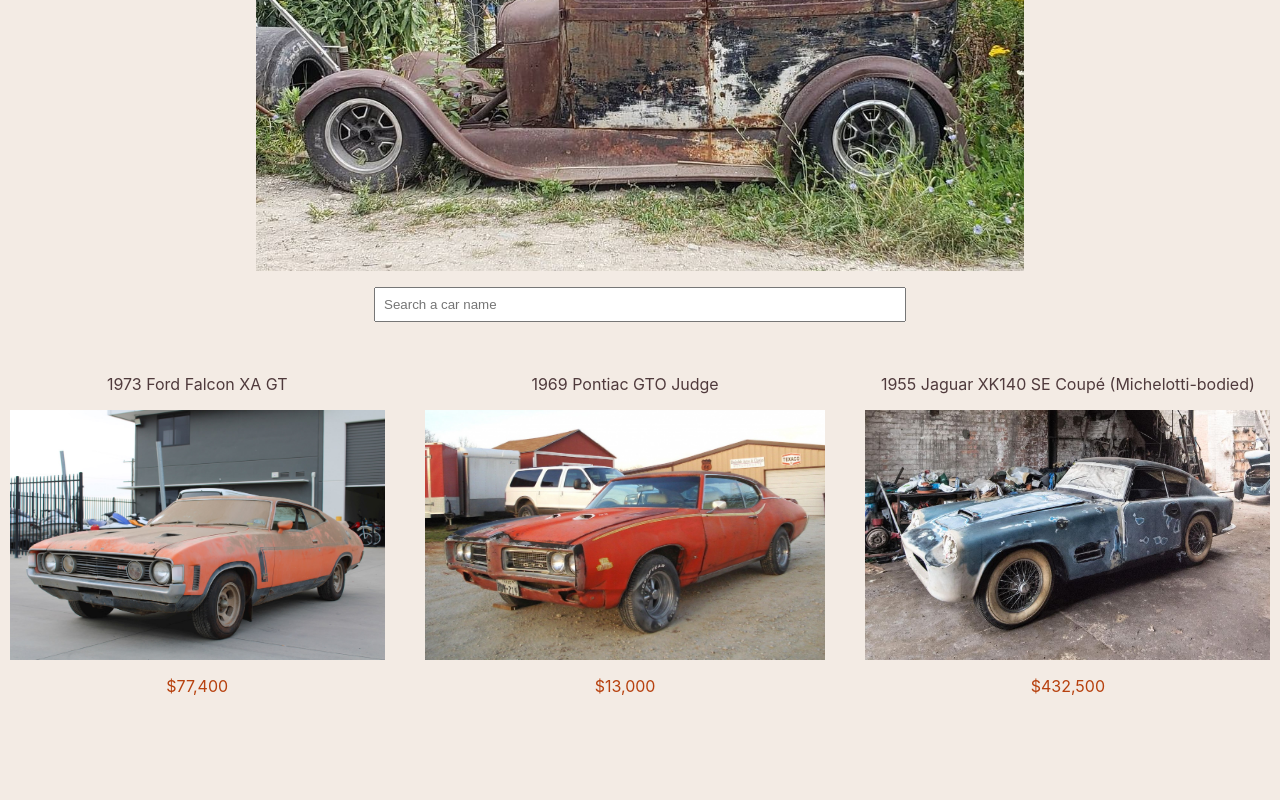
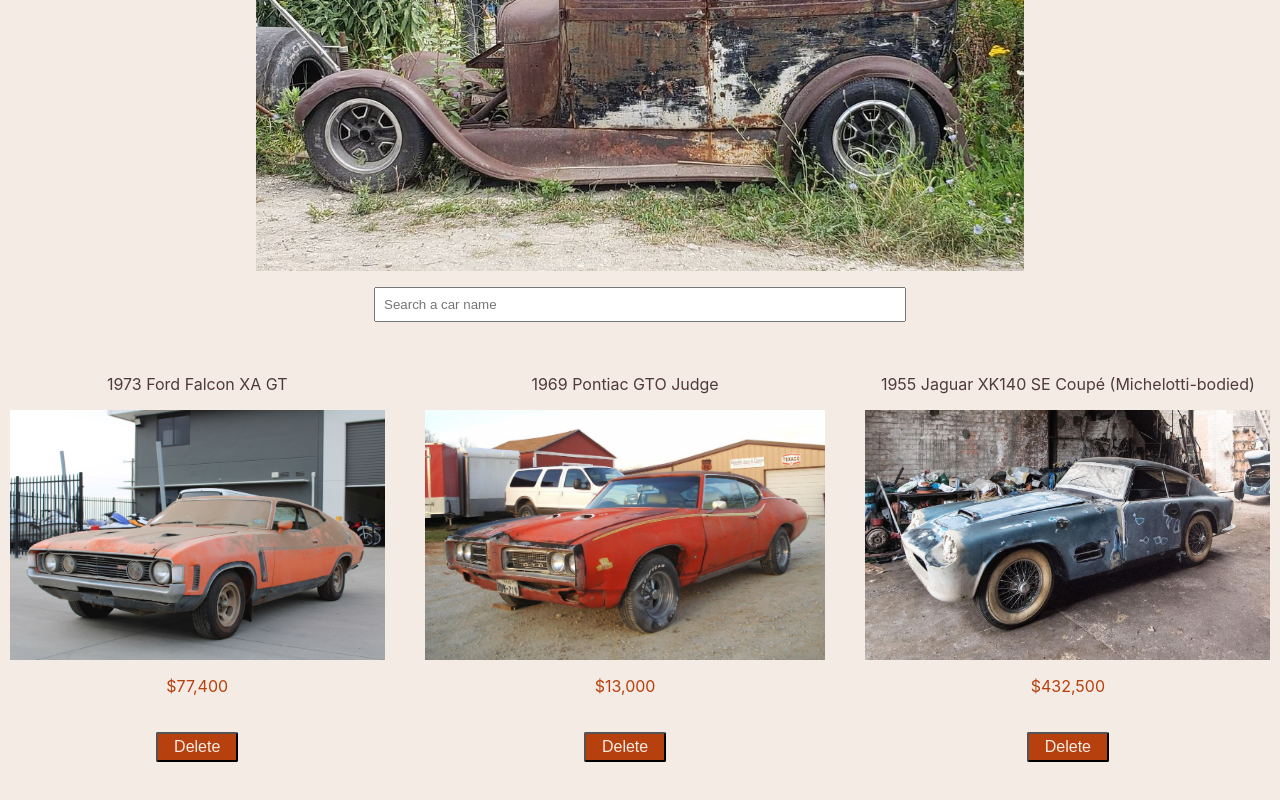
Before and after one commit to A-Abdeen/rust-shop, a React (Create React App) app: page / in a window 1280 px wide. Shown: the part 498-1298 px from the top of the page. Before the commit the page ends 1230 px from the top, so only its background shows below. Built offline with nearby package versions, Linux system fonts and the light colour scheme.

Commit message:
delete button both detail and list view

```diff
--- a/src/App.js
+++ b/src/App.js
@@ -4,6 +4,7 @@
 import CarYard from "./components/CarYard.js";
 import Home from "./components/Home.js";
 import CarDetail from "./components/CarDetail.js";
+import cars from "./cars.js";
 
 const theme = {
   dark: {
@@ -20,6 +21,7 @@
 
 function App() {
   const [currentTheme, setCurrentTheme] = useState("light");
+  const [_cars, setCars] = useState(cars);
   const [car, setCar] = useState(null);
   const toggleTheme = () =>
     setCurrentTheme(currentTheme === "light" ? "dark" : "light");
@@ -28,10 +30,15 @@
     else return "Too dark?";
   };
 
+  const deleteCar = (carId) => {
+    const availableCars = _cars.filter((car) => car.id !== carId);
+    setCars(availableCars);
+  };
+
   const display = car ? (
-    <CarDetail car={car} setCar={setCar} />
+    <CarDetail car={car} setCar={setCar} deleteCar={deleteCar} />
   ) : (
-    <CarYard setCar={setCar} />
+    <CarYard cars={_cars} setCar={setCar} deleteCar={deleteCar} />
   );
 
   return (
--- a/src/components/Car.js
+++ b/src/components/Car.js
@@ -1,13 +1,20 @@
 import React from "react";
 import { CarWrapper } from "../styles.js";
+import DeleteButton from "./DeleteButton";
 
 const Car = (props) => {
   const car = props.car;
+
   return (
     <CarWrapper>
       <p>{car.name}</p>
       <img alt={car.name} src={car.image} onClick={() => props.setCar(car)} />
       <p className="car-price"> ${car.price}</p>
+      <DeleteButton
+        deleteCar={props.deleteCar}
+        car={car}
+        setCar={props.setCar}
+      />
     </CarWrapper>
   );
 };
--- a/src/components/CarDetail.js
+++ b/src/components/CarDetail.js
@@ -1,5 +1,6 @@
 import React from "react";
 import { DetailWrapper, BackButton } from "../styles";
+import DeleteButton from "./DeleteButton.js";
 
 const CarDetail = (props) => {
   const car = props.car;
@@ -11,6 +12,11 @@
       <p>{car.description}</p>
       <p>${car.price}</p>
       <BackButton onClick={() => props.setCar(null)}>Go Back</BackButton>
+      <DeleteButton
+        deleteCar={props.deleteCar}
+        car={car}
+        setCar={props.setCar}
+      />
     </DetailWrapper>
   );
 };
--- a/src/components/CarYard.js
+++ b/src/components/CarYard.js
@@ -1,15 +1,21 @@
 import React, { useState } from "react";
 import { YardWrapper } from "../styles.js";
 import Car from "./Car";
-import cars from "../cars.js";
 import SearchBar from "./SearchBar";
 
 const CarYard = (props) => {
   const [query, setQuery] = useState("");
 
-  const carYard = cars
+  const carYard = props.cars
     .filter((car) => car.name.toLowerCase().includes(query))
-    .map((car) => <Car car={car} key={car.id} setCar={props.setCar} />);
+    .map((car) => (
+      <Car
+        car={car}
+        key={car.id}
+        setCar={props.setCar}
+        deleteCar={props.deleteCar}
+      />
+    ));
   return (
     <>
       <SearchBar setQuery={setQuery} />
--- /dev/null
+++ b/src/components/DeleteButton.js
@@ -0,0 +1,12 @@
+import { DeleteButtonStyle } from "../styles.js";
+
+const DeleteButton = (props) => {
+  const handleDelete = () => {
+    props.deleteCar(props.car.id);
+    props.setCar(null);
+  };
+
+  return <DeleteButtonStyle onClick={handleDelete}>Delete</DeleteButtonStyle>;
+};
+
+export default DeleteButton;
--- a/src/styles.js
+++ b/src/styles.js
@@ -81,3 +81,11 @@
   background-color: ${(props) => props.theme.mainColor};
   color: ${(props) => props.theme.backgroundColor};
 `;
+export const DeleteButtonStyle = styled.button`
+  font-size: 1em;
+  margin: 1.25em;
+  padding: 0.25em 1em;
+  border-radius: 2px;
+  background-color: ${(props) => props.theme.rust};
+  color: #f3ebe4;
+`;
```
Also changed, not shown: 1 other file (tests, documents, lock files or other folders).
